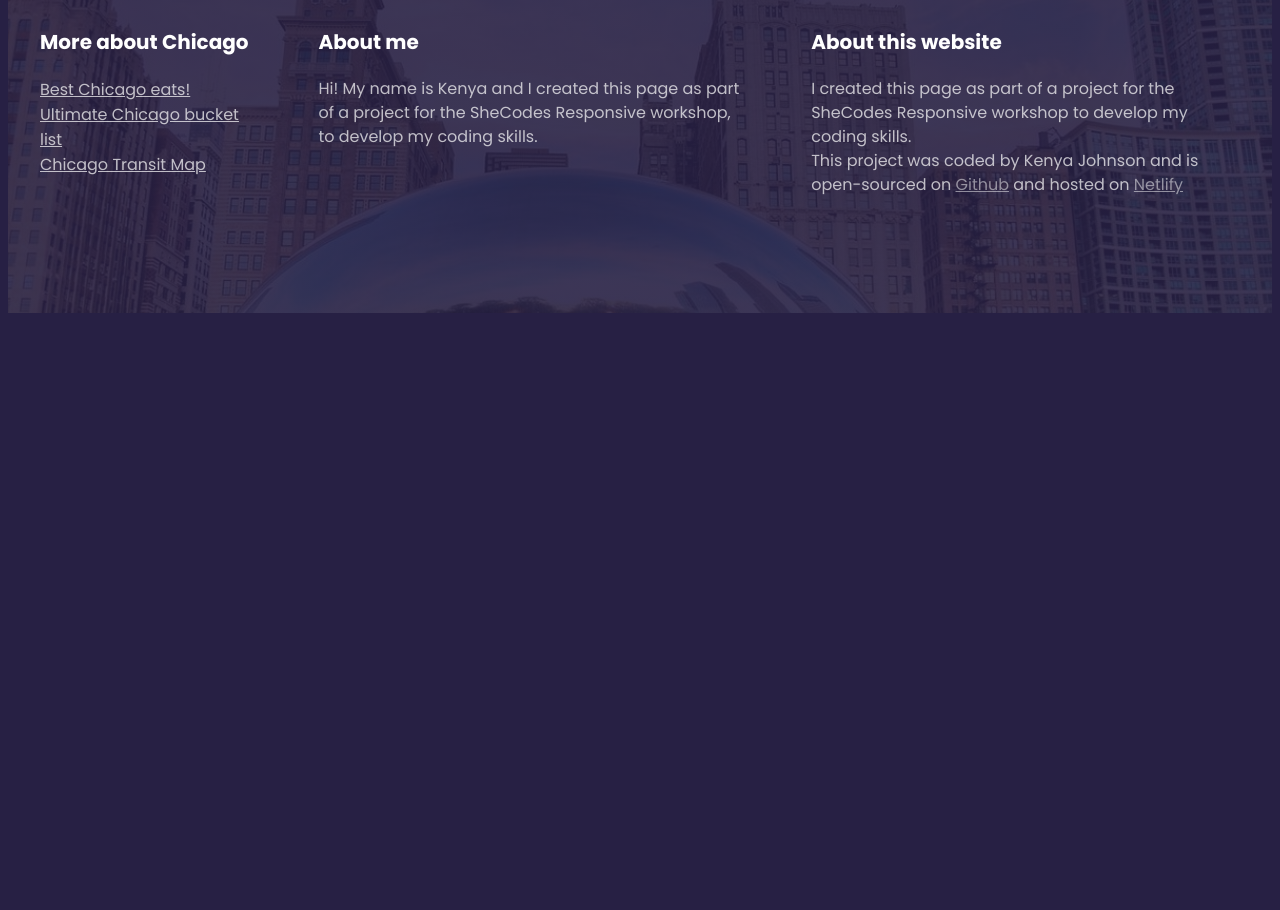
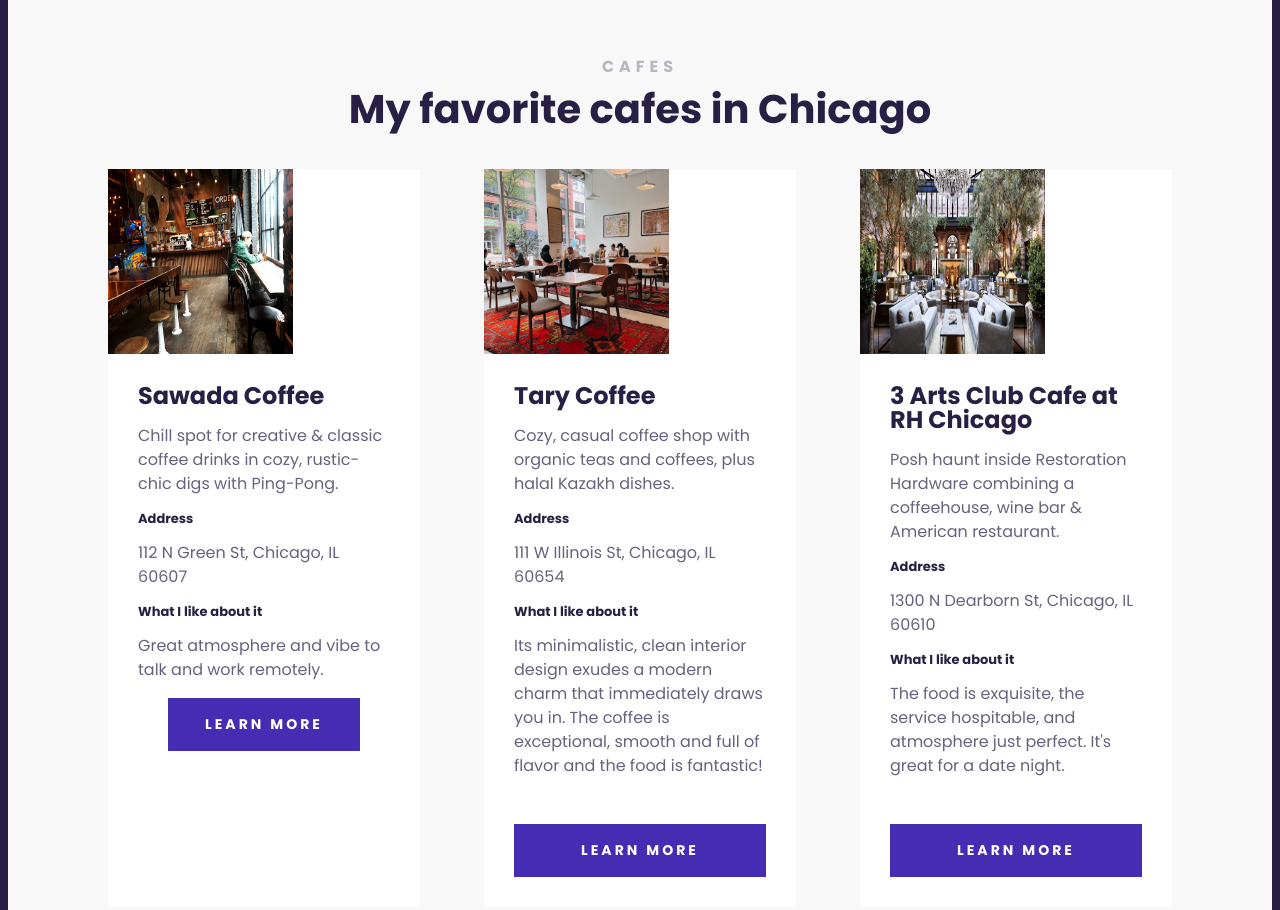
Before and after one commit to KenJohn28/chicago-travel-project, a plain HTML site: page index.html in a window 1280 px wide. Shown: the part 1494-2404 px from the top of the page. Before the commit the page ends 1815 px from the top, so only its background shows below. Drawn offline with Linux system fonts and the light colour scheme.

Commit message:
Added cards to the landing page

```diff
--- a/index.html
+++ b/index.html
@@ -26,7 +26,7 @@
             <img
               src="images/chicago-theatre-sign.jpg"
               alt="Chicago Theatre sign"
-              class="img-responsive"
+              class="image-responsive"
             />
           </div>
           <div>
@@ -49,6 +49,105 @@
               its urban environment, making it a model for balancing
               urbanization with green living.
             </p>
+          </div>
+        </section>
+        <section class="secondary">
+          <h2 class="text-center">Cafes</h2>
+          <h3 class="text-center">My favorite cafes in Chicago</h3>
+
+          <div class="grid grid-3-columns">
+            <div class="card">
+              <div class="card-header">
+                <img
+                  src="images/chicago-cafe-1.jpg"
+                  alt="Sawada coffee shop"
+                  class="cafe-image-responsive"
+                />
+              </div>
+              <div class="card-body">
+                <h4>Sawada Coffee</h4>
+                <p>
+                  Chill spot for creative & classic coffee drinks in cozy,
+                  rustic-chic digs with Ping-Pong.
+                </p>
+                <h5>Address</h5>
+                <p>112 N Green St, Chicago, IL 60607</p>
+                <h5>What I like about it</h5>
+                <p>Great atmosphere and vibe to talk and work remotely.</p>
+                <div class="card-footer">
+                  <a
+                    href="https://maps.app.goo.gl/vsQSeqtmBDTF3EH56"
+                    target="_blank"
+                    class="btn"
+                    >learn more</a
+                  >
+                </div>
+              </div>
+            </div>
+
+            <div class="card">
+              <div class="card-header">
+                <img
+                  src="images/chicago-cafe-2.jpg"
+                  alt="Tary cafe"
+                  class="cafe-image-responsive"
+                />
+              </div>
+              <div class="card-body">
+                <h4>Tary Coffee</h4>
+                <p>
+                  Cozy, casual coffee shop with organic teas and coffees, plus
+                  halal Kazakh dishes.
+                </p>
+                <h5>Address</h5>
+                <p>111 W Illinois St, Chicago, IL 60654</p>
+                <h5>What I like about it</h5>
+                <p>
+                  Its minimalistic, clean interior design exudes a modern charm
+                  that immediately draws you in. The coffee is exceptional,
+                  smooth and full of flavor and the food is fantastic!
+                </p>
+              </div>
+              <div class="card-footer">
+                <a
+                  href="https://maps.app.goo.gl/JF2RodstGQ3ASQpV9"
+                  target="_blank"
+                  class="btn"
+                  >learn more</a
+                >
+              </div>
+            </div>
+            <div class="card">
+              <div class="card-header">
+                <img
+                  src="images/chicago-cafe-3.png"
+                  alt="3 Arts Club Cafe"
+                  class="cafe-image-responsive"
+                />
+              </div>
+              <div class="card-body">
+                <h4>3 Arts Club Cafe at RH Chicago</h4>
+                <p>
+                  Posh haunt inside Restoration Hardware combining a
+                  coffeehouse, wine bar & American restaurant.
+                </p>
+                <h5>Address</h5>
+                <p>1300 N Dearborn St, Chicago, IL 60610</p>
+                <h5>What I like about it</h5>
+                <p>
+                  The food is exquisite, the service hospitable, and atmosphere
+                  just perfect. It's great for a date night.
+                </p>
+              </div>
+              <div class="card-footer">
+                <a
+                  href="https://maps.app.goo.gl/cKh7V4kFWdNpXm43A"
+                  target="_blank"
+                  class="btn"
+                  >learn more</a
+                >
+              </div>
+            </div>
           </div>
         </section>
       </main>
--- a/src/styles.css
+++ b/src/styles.css
@@ -6,6 +6,10 @@ body {
 .container {
   max-width: 1400px;
   margin: 0 auto;
+}
+
+.text-center {
+  text-align: center;
 }
 
 .grid {
@@ -17,18 +21,60 @@ body {
   grid-template-columns: 1fr 1fr;
 }
 
-.img-responsive {
+.image-responsive {
   max-width: 100%;
+  display: block;
+}
+
+.cafe-image-responsive {
+  width: 185px;
+  height: 185px;
+  display: block;
+}
+
+.grid-3-columns {
+  grid-template-columns: 1fr 1fr 1fr;
 }
 
 .grid-3-columns-with-first-narrow {
   grid-template-columns: 1fr 2fr 2fr;
 }
 
+.card {
+  background: white;
+  margin: 30px 0;
+}
+
+.card-body {
+  padding: 30px;
+}
+
+.card-footer {
+  padding: 0 30px 30px;
+}
+
+.btn {
+  display: block;
+  color: white;
+  font-weight: 700;
+  font-size: 14px;
+  line-height: 21px;
+  text-align: center;
+  letter-spacing: 3px;
+  text-transform: uppercase;
+  padding: 16px;
+  background-color: #462cb3;
+  text-decoration: none;
+}
+
 section {
-  max-width: 1200px;
+  max-width: 100%;
   margin: 0 auto;
-  padding: 100px 0;
+  padding: 100px;
+}
+
+section.secondary {
+  background-color: #f8f8f8;
 }
 
 header {
@@ -99,6 +145,22 @@ main h3 {
   line-height: 1.5;
   margin: 0;
   color: #272044;
+}
+
+main h4 {
+  font-weight: 700;
+  font-size: 24px;
+  line-height: 1;
+  color: #272044;
+  margin: 0;
+}
+
+main h5 {
+  font-weight: 700;
+  font-size: 13px;
+  line-height: 1;
+  color: #272044;
+  margin: 0;
 }
 
 main p {
```
Also changed, not shown: images/chicago-cafe-1.jpg (added), images/chicago-cafe-2.jpg (added), images/chicago-cafe-3.png (added).
